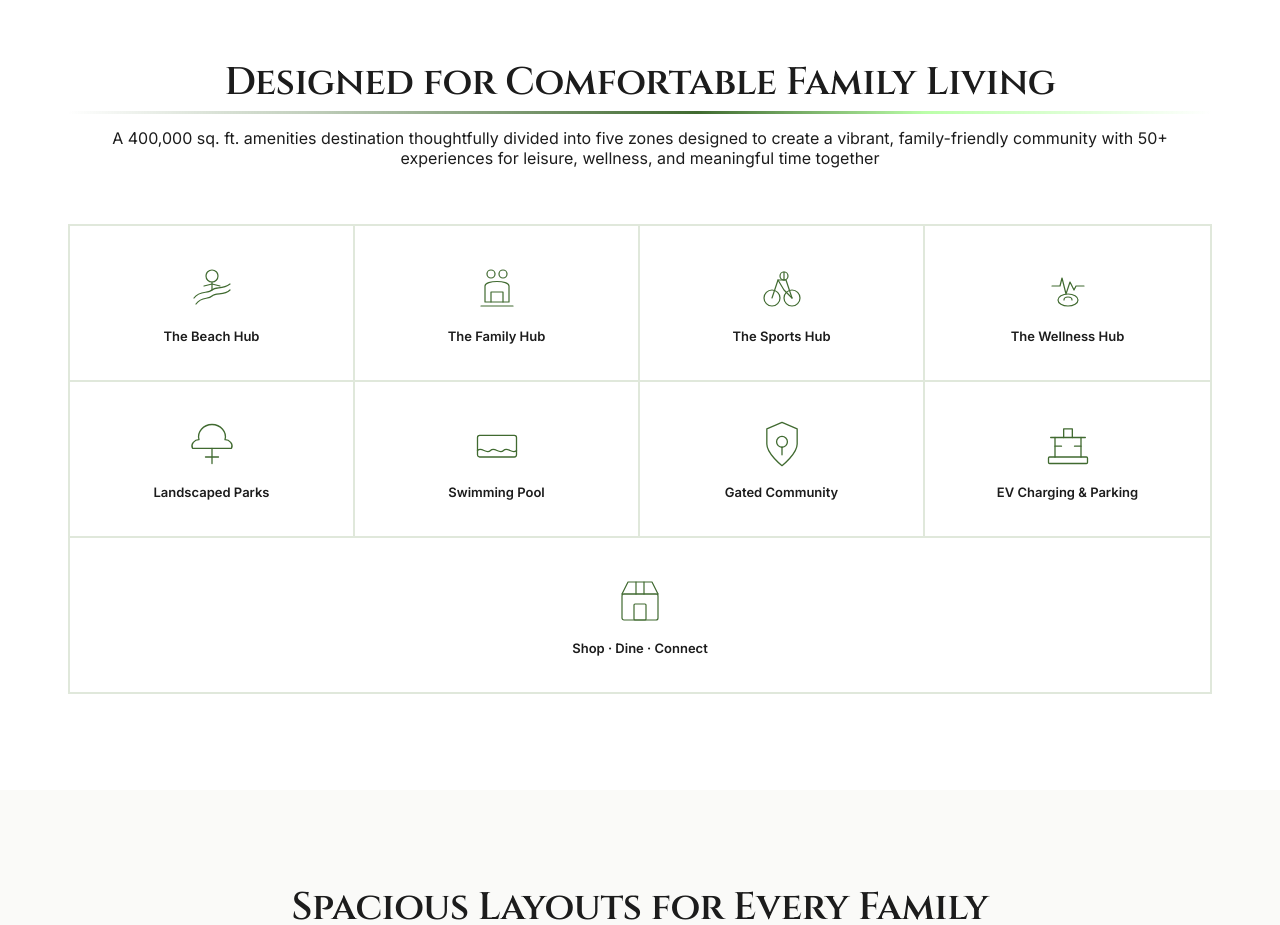
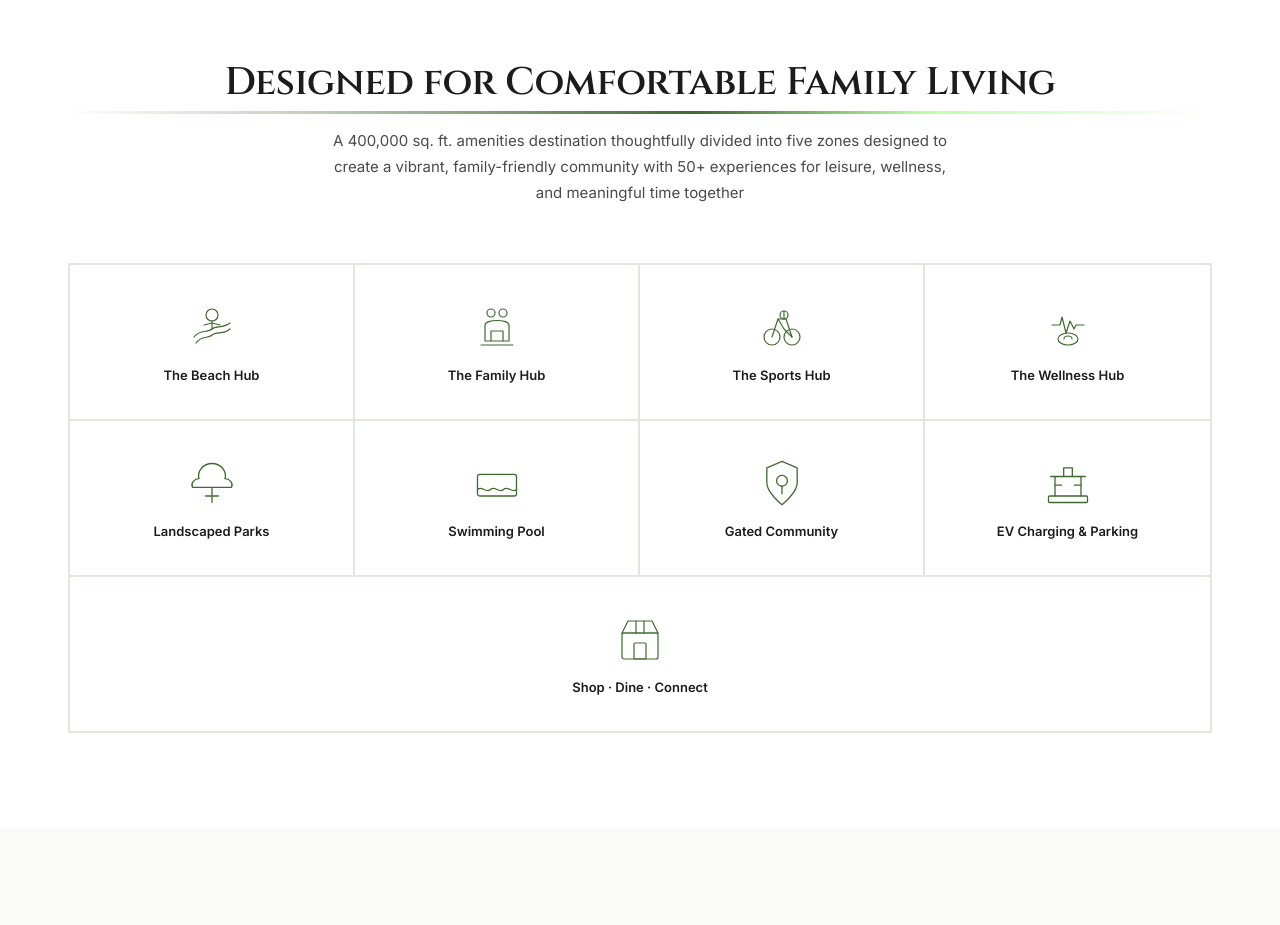
Before and after one commit to mukulvrm733/Dubai, a React (Vite) app: page / in a window 1280 px wide. Shown: the part 4300-5225 px from the top of the page. Built offline with nearby package versions, Linux system fonts and the light colour scheme.

Commit message:
Update Amenities.jsx

```diff
--- a/src/components/Amenities.jsx
+++ b/src/components/Amenities.jsx
@@ -4,7 +4,7 @@ export default function Amenities() {
       <div className="container">
         <div className="amenities-header">
           <h2 className="section-title ss-line-bottom">Designed for Comfortable Family Living</h2>
-           <p>A 400,000 sq. ft. amenities destination thoughtfully divided into five zones designed to create a vibrant, family-friendly community with 50+ experiences for leisure, wellness, and meaningful time together</p>
+           <p className="section-sub">A 400,000 sq. ft. amenities destination thoughtfully divided into five zones designed to create a vibrant, family-friendly community with 50+ experiences for leisure, wellness, and meaningful time together</p>
         </div>
 
         <div className="amenities-grid">
```
